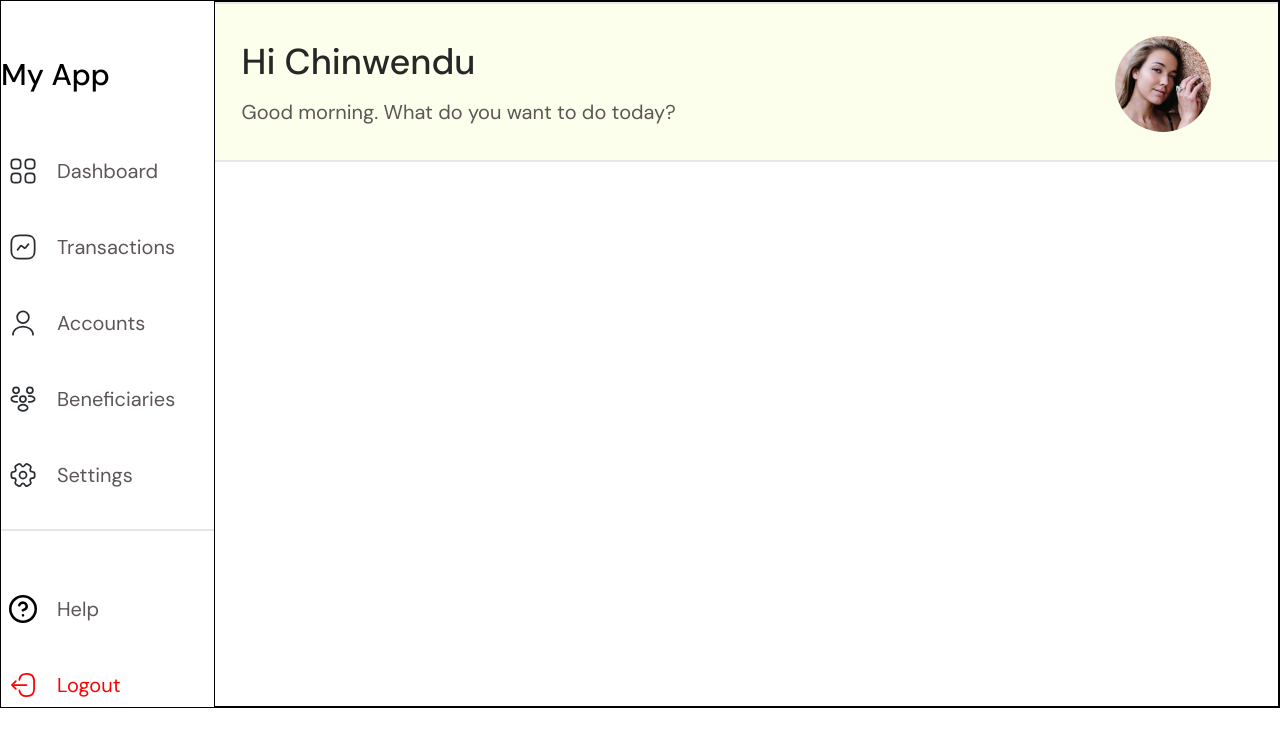
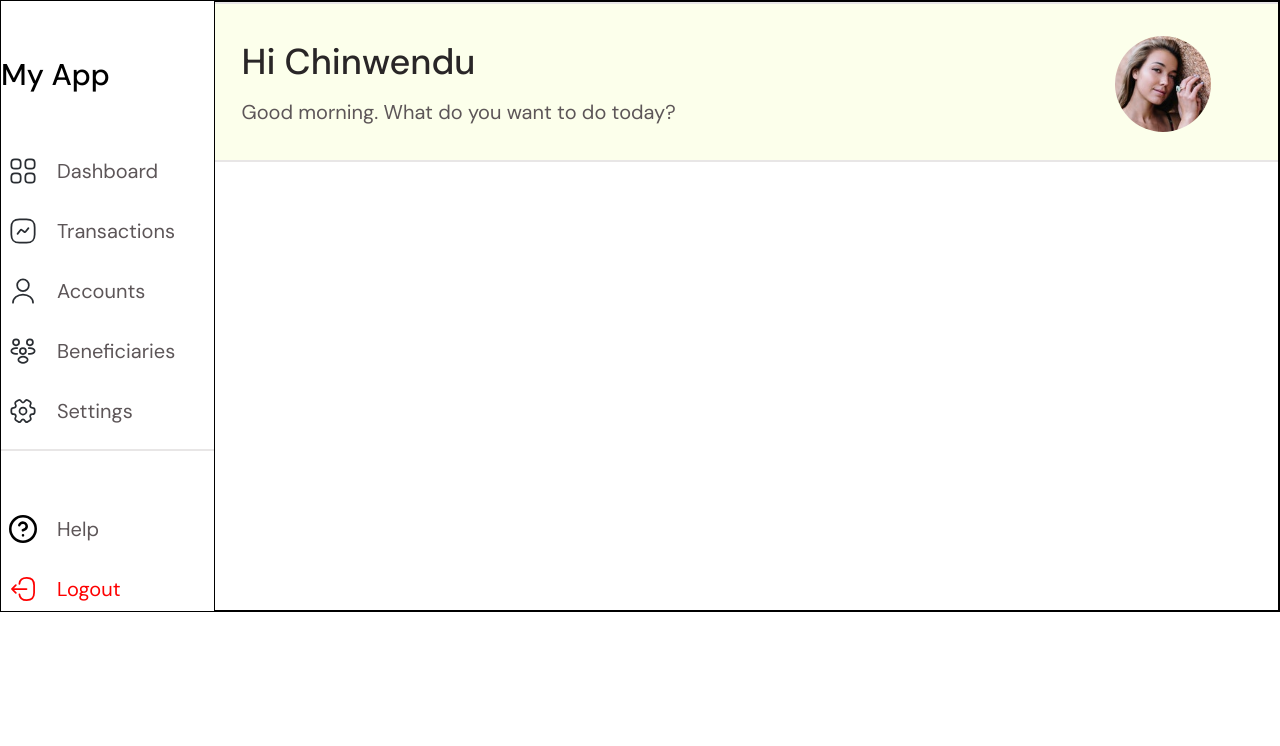
Before and after one commit to devcareer/team-fintech-frontend, a React (Create React App) app: page / in a window 1280 px wide. Shown: the top 746 px of the page. Built offline with nearby package versions, Linux system fonts and the light colour scheme.

Commit message:
fix: navbar scrolling on desktop

```diff
--- a/src/components/NavBar/Navbar.js
+++ b/src/components/NavBar/Navbar.js
@@ -20,40 +20,40 @@ const NavBar = ({ onClick, state }) => {
             </button>
           </section>
           <p className="py-14 text-3xl font-medium hidden lg:block">My App</p>
-          <ul>
+          <ul className="flex flex-col gap-4">
             <Link to="/dashboard" onClick={onClick}>
-              <li className="flex mb-8 pl-2 py-2 hover:bg-secondary-50 ">
+              <li className="flex pl-2 py-2 hover:bg-secondary-50 ">
                 <img className="w-7 h-7 mr-5" src={Dashboard} />
                 <p className="text-xl text-text-2">Dashboard</p>
               </li>
             </Link>
             <Link to="/transactions" onClick={onClick}>
-              <li className="flex mb-8 pl-2 py-2 hover:bg-secondary-50 ">
+              <li className="flex  pl-2 py-2 hover:bg-secondary-50 ">
                 <img className="w-7 h-7 mr-5" src={Transactions} />
                 <p className="text-xl text-text-2">Transactions</p>
               </li>
             </Link>
             <Link to="/account" onClick={onClick}>
-              <li className="flex mb-8 pl-2 py-2 hover:bg-secondary-50 ">
+              <li className="flex  pl-2 py-2 hover:bg-secondary-50 ">
                 <img className="w-7 h-7 mr-5" src={Accounts} />
                 <p className="text-xl text-text-2">Accounts</p>
               </li>
             </Link>
             <Link to="/beneficiaries " onClick={onClick}>
-              <li className="flex mb-8 pl-2 py-2 hover:bg-secondary-50 ">
+              <li className="flex  pl-2 py-2 hover:bg-secondary-50 ">
                 <img className="w-7 h-7 mr-5" src={Beneficiaries} />
                 <p className="text-xl text-text-2"> Beneficiaries</p>
               </li>
             </Link>
             <Link to="/settings " onClick={onClick}>
-              <li className="flex mb-8 pl-2 py-2 hover:bg-secondary-50 ">
+              <li className="flex  pl-2 py-2 hover:bg-secondary-50 ">
                 <img className="w-7 h-7 mr-5" src={Settings} />
                 <p className="text-xl text-text-2">Settings</p>
               </li>
             </Link>
             <Link to="/help" onClick={onClick}>
               <li className="border-t-2 border-outline pb-14"></li>
-              <li className="flex mb-8 pl-2 py-2 hover:bg-secondary-50 ">
+              <li className="flex  pl-2 py-2 hover:bg-secondary-50 ">
                 <img className="w-7 h-7 mr-5" src={Help} />
                 <p className="text-xl text-text-2">Help</p>
               </li>
--- a/src/pages/Home.js
+++ b/src/pages/Home.js
@@ -12,7 +12,7 @@ const Home = () => {
       <div
         className={`absolute top-0 left-0 w-[70%] bg-white z-40 transition duration-1000 ease-in-out ${
           show ? `translate-x-0 ` : `-translate-x-full `
-        } lg:translate-x-0 lg:static lg:w-[20%]`}>
+        } lg:translate-x-0 lg:sticky lg:w-[20%] h-full`}>
         <NavBar state={show} onClick={handleClick} />
       </div>
       <div className="border relative w-full">
```
